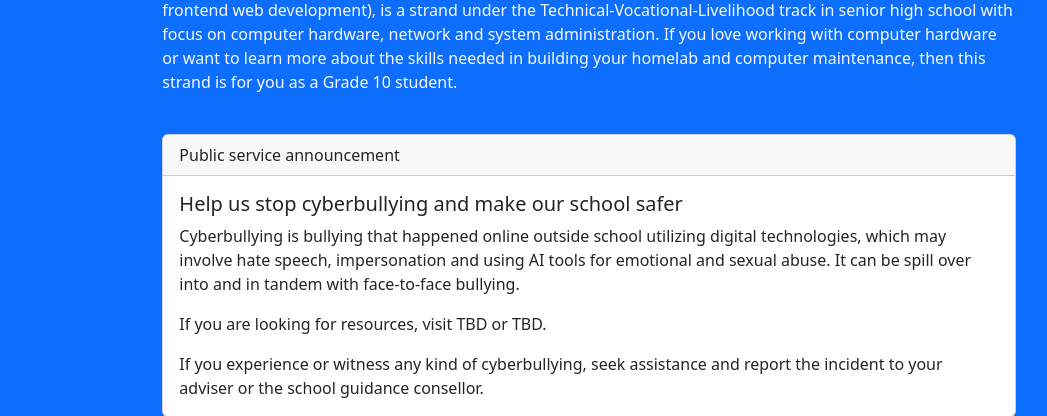
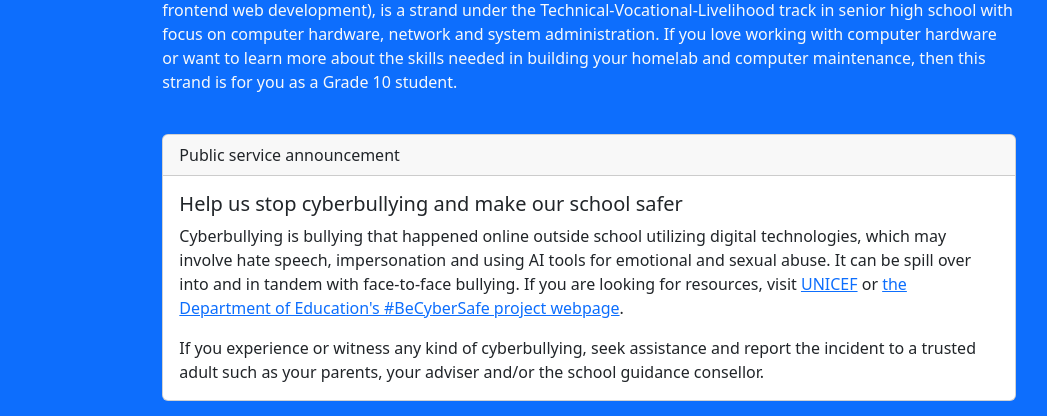
Before and after one commit to ajhalili2006/emtech12-html-lab, a website: page public/index.html in a window 1280 px wide. Shown: the part 162-578 px from the top of the page, without its empty margins (51-1098 px from the left). Drawn offline with Linux system fonts and the light colour scheme.

Commit message:
okay one last edits, ey?
Signed-off-by: Andrei Jiroh Halili <ajhalili2006@andreijiroh.dev>

```diff
--- a/public/index.html
+++ b/public/index.html
@@ -61,11 +61,8 @@ this one (see SPDX-License-Identifier) for simplicity and legal compliance.
         <div class="card-header">Public service announcement</div>
         <div class="card-body">
           <h5 class="card-title">Help us stop cyberbullying and make our school safer</h5>
-          <p class="card-text">Cyberbullying is bullying that happened online outside school utilizing digital technologies, which may involve hate speech, impersonation and using AI tools for emotional and sexual abuse. It can be spill over into and in tandem with face-to-face bullying.</p>
-          <div class="card-text">
-            <p>If you are looking for resources, visit TBD or TBD.</p>
-          </div>
-          <p class="card-text">If you experience or witness any kind of cyberbullying, seek assistance and report the incident to your adviser or the school guidance consellor.</p>
+          <p class="card-text">Cyberbullying is bullying that happened online outside school utilizing digital technologies, which may involve hate speech, impersonation and using AI tools for emotional and sexual abuse. It can be spill over into and in tandem with face-to-face bullying. If you are looking for resources, visit <a href="https://www.unicef.org/end-violence/how-to-stop-cyberbullying">UNICEF</a> or <a href="https://www.deped.gov.ph/category/becybersafeproject/">the Department of Education's #BeCyberSafe project webpage</a>.</p>
+          <p class="card-text">If you experience or witness any kind of cyberbullying, seek assistance and report the incident to a trusted adult such as your parents, your adviser and/or the school guidance consellor.</p>
         </div>
       </div>
     </div>
@@ -123,7 +120,7 @@ this one (see SPDX-License-Identifier) for simplicity and legal compliance.
 
   <footer class="text-light py-3">
     <div class="container">
-      <p class="mb-1">This landing page is made with <a href="https://getbootstrap.com" class="text-light">Bootstrap CSS framework</a>, and edited through <a href="https://vscode.dev" class="text-light">Visual Studio Code for Web</a> and <a href="https://spck.io" class="text-light">Spck Editor</a>.</p>
+      <p class="mb-1">This landing page is made with <a href="https://getbootstrap.com" class="text-light">Bootstrap CSS framework</a>, edited through <a href="https://vscode.dev" class="text-light">Visual Studio Code for Web</a> and <a href="https://spck.io" class="text-light">Spck Editor</a> (on mobile), and hosted via <a href="https://https://developers.cloudflare.com/pages/" class="text-light">Cloudflare Pages</a>.</p>
     </div>
   </footer>
 
```
